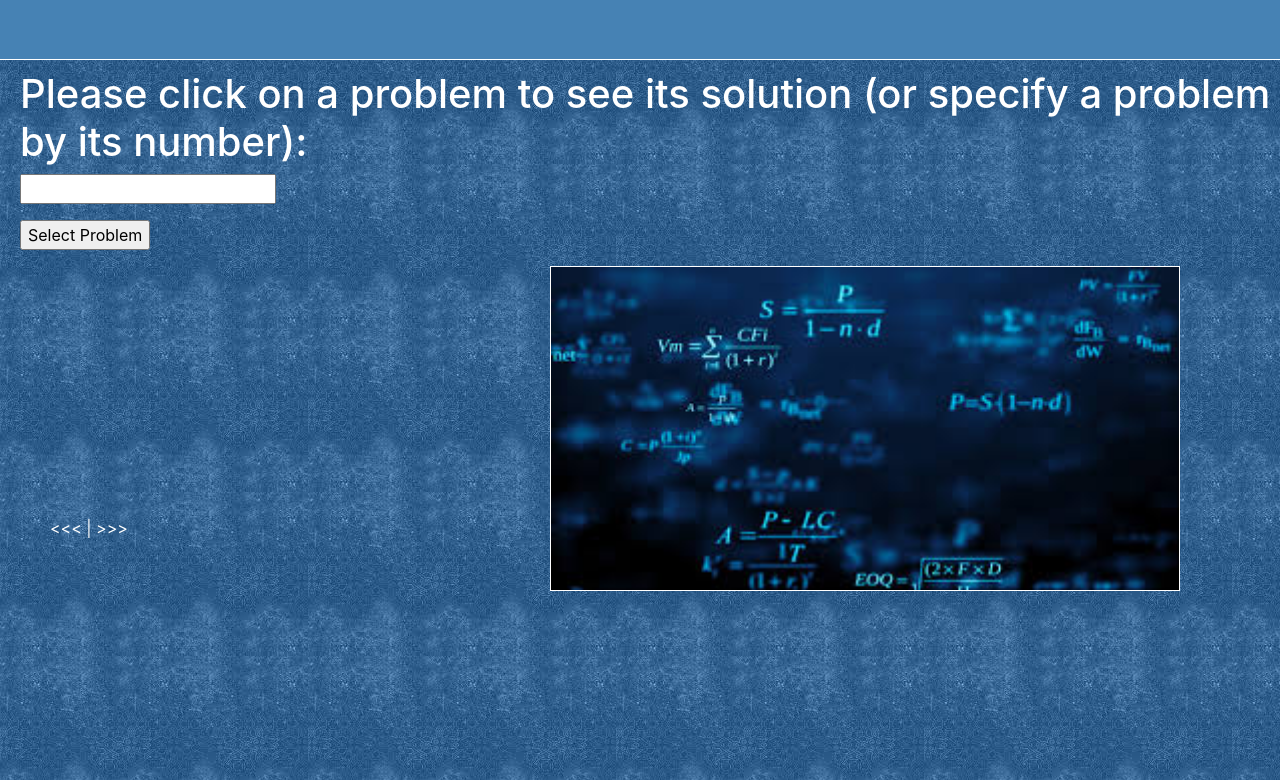
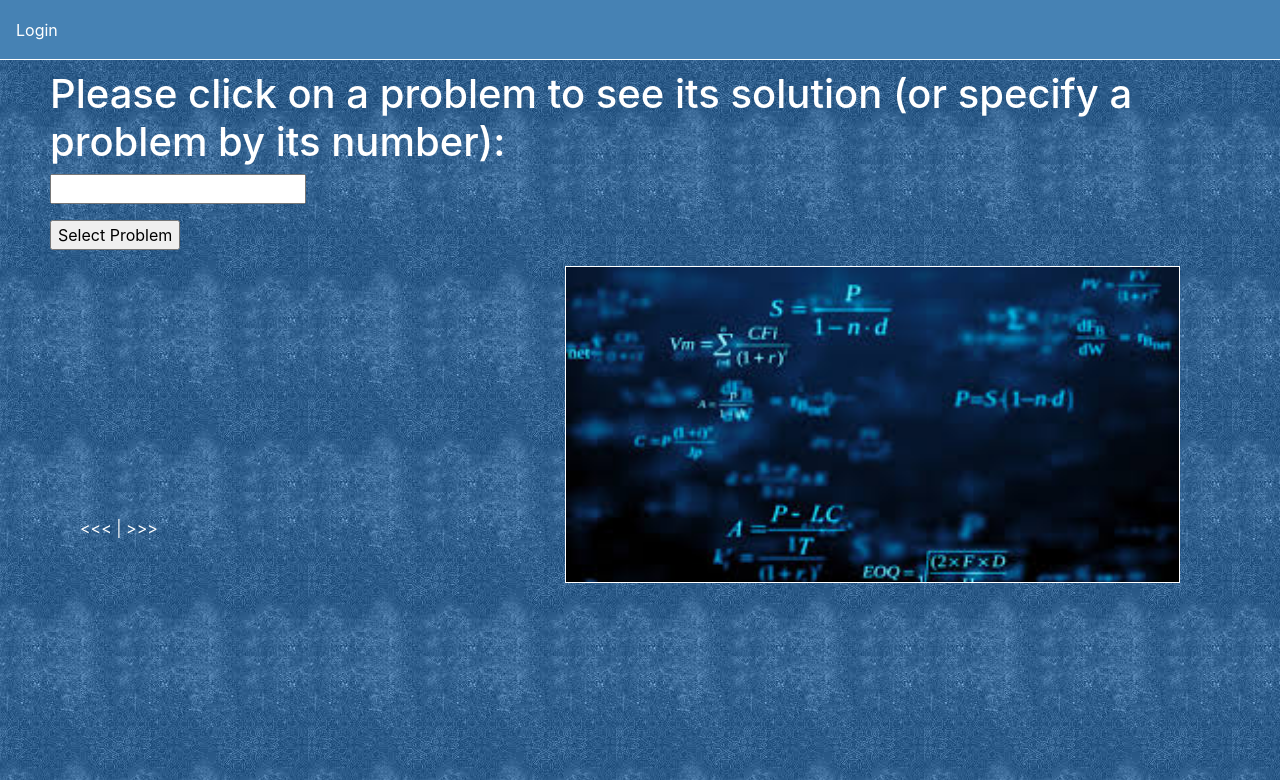
Before and after one commit to neilmarshall/project_euler_problem_store, a Flask app: page / in a window 1280 px wide. Shown: the top 780 px of the page. Run offline with Flask 2, Linux system fonts and the light colour scheme; data that the repository does not hold is empty; some libraries are stand-ins or nearby versions.

Commit message:
minor changes to work with new functionality

```diff
--- a/app/static/styles.css
+++ b/app/static/styles.css
@@ -2,9 +2,10 @@ body {
     margin-top: 0px;
     margin-left: 0px;
     margin-right: 0px;
+    color: White;
 }
 
-#header_bar {
+.navbar {
     background-color: steelblue;
     height: 60px;
     width: 100%;
@@ -12,12 +13,12 @@ body {
     margin-bottom: 10px;
 }
 
-#body-content {
-    margin-left: 20px;
+.navbar > a {
+    color: White;
 }
 
-h1 {
-    color: White;
+#body-content {
+    margin-left: 50px;
 }
 
 #main_image {
--- a/app/templates/404error.html
+++ b/app/templates/404error.html
@@ -1,6 +1,8 @@
 {% extends "base.html" %}
+    {% block navbar %}
+        <a href="{{ url_for('app_bp.index') }}" class="home_link">Return HOME</a>
+    {% endblock %}
     {% block body %}
-        <a href="{{ url_for('index') }}" class="home_link">Return HOME</a>
         <div class="error404">
             <h1>
                 SORRY - SOLUTION NOT FOUND!!!
--- a/app/templates/base.html
+++ b/app/templates/base.html
@@ -6,9 +6,13 @@
         <link rel="stylesheet" href="{{ url_for('static', filename='styles.css') }}">
     </head>
     <body style="background-image:url({{ url_for('static', filename='images/background.jpg') }});">
-        <div id="header_bar"></div>
-        <div id="body-content">
-        {% block body %}{% endblock %}
+        <div class="container-fullwidth">
+            <nav class="navbar navbar-light">
+                {% block navbar %}{% endblock %}
+            </nav>
+            <div id="body-content">
+                {% block body %}{% endblock %}
+            </div>
         </div>
     </body>
 </html>
--- a/app/templates/index.html
+++ b/app/templates/index.html
@@ -1,4 +1,7 @@
 {% extends "base.html" %}
+    {% block navbar %}
+        <a href="#">Login</a>
+    {% endblock %}
     {% block body %}
 
         <h1>Please click on a problem to see its solution (or specify a problem
--- a/app/templates/solution.html
+++ b/app/templates/solution.html
@@ -1,6 +1,8 @@
 {% extends "base.html" %}
+    {% block navbar %}
+        <a href="{{ url_for('app_bp.index') }}" class="home_link">Return HOME</a>
+    {% endblock %}
     {% block body %}
-        <a href="{{ url_for('app_bp.index') }}" class="home_link">Return HOME</a>
         <h1>Solution to problem {{ problem_id }}</h1>
         <pre id=user_code>{{ solution }}</pre>
     {% endblock %}
```
Lines whose indentation alone changed are shown as unchanged.
